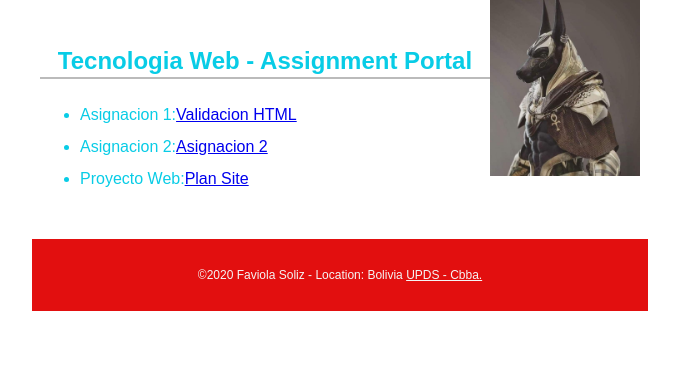
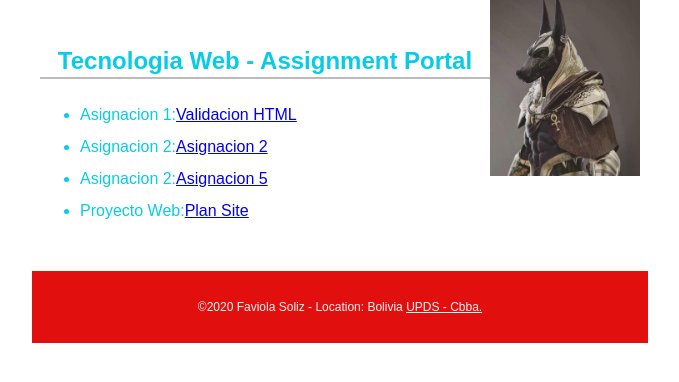
Before and after one commit to dokuda85/web, a plain HTML site: page index.html in a window 1280 px wide. Shown: the part 114-496 px from the top of the page, without its empty margins (300-979 px from the left). Drawn offline with Linux system fonts and the light colour scheme.

Commit message:
Update index.html

```diff
--- a/index.html
+++ b/index.html
@@ -18,6 +18,7 @@
     <ul>
       <li>Asignacion 1:<a href="#">Validacion HTML</a></li>
       <li>Asignacion 2:<a href="Asignacion2/fixedhtml.html">Asignacion 2 </a></li>
+      <li>Asignacion 2:<a href="Asignacion5/heroes.html">Asignacion 5 </a></li>
       <li>Proyecto Web:<a href="#">Plan Site </a></li>
     </ul>
 
```
